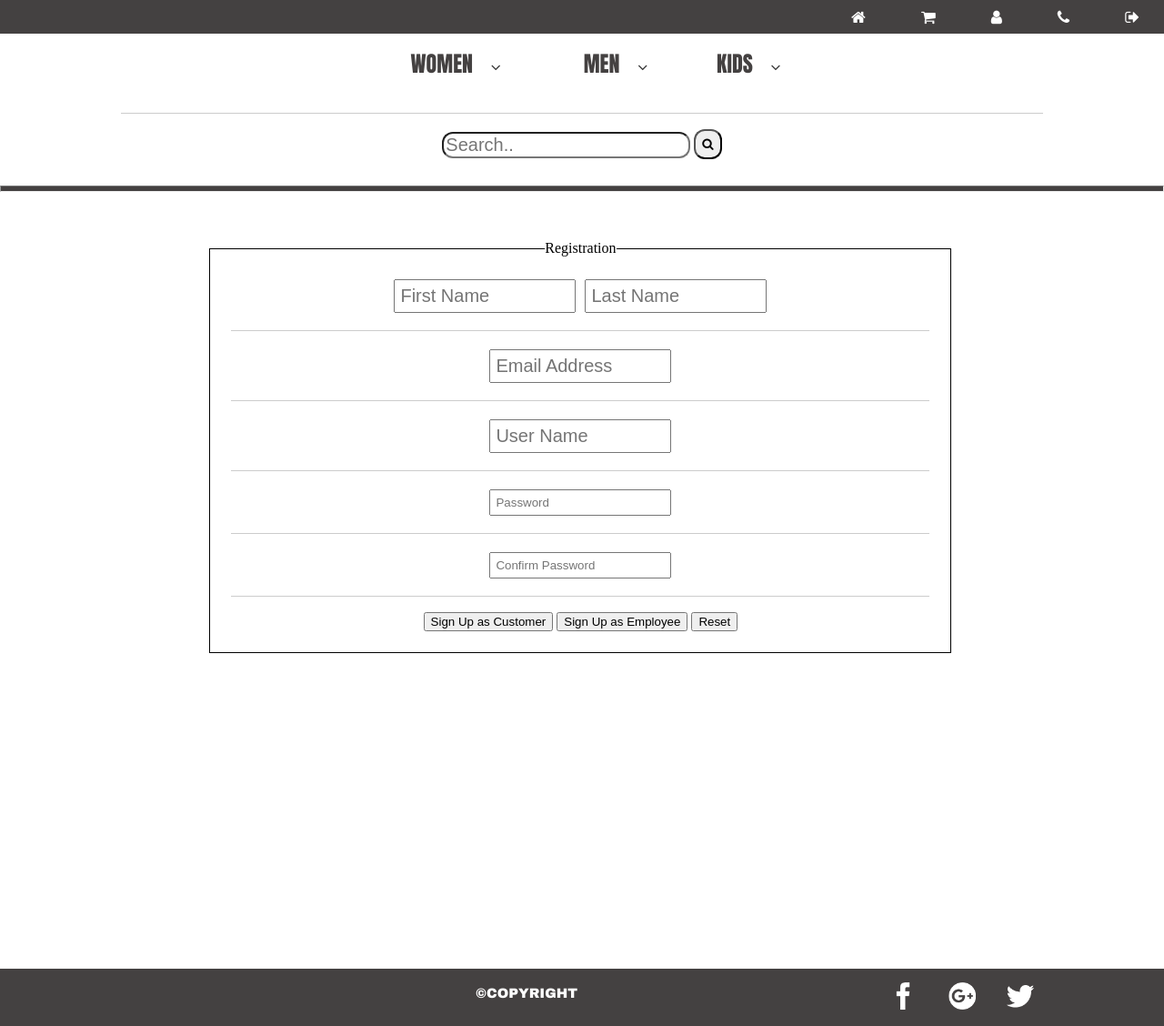
After one commit to samshad/E-commerceSite, a PHP site: page /signup.php in a window 1280 px wide. The commit adds this page. Shown: the whole page at 91% size. Run offline with PHP 8.4, Linux system fonts and the light colour scheme; some libraries are stand-ins or nearby versions.

Commit message:
attaching files

```diff
--- /dev/null
+++ b/signup.php
@@ -0,0 +1,8 @@
+<?php
+include_once "view/inc_header.php";
+include_once "view/inc_menu.php";
+
+include_once "view/inc_signup.php";
+
+include_once "view/inc_footer.php";
+?>
--- a/view/inc_header.php
+++ b/view/inc_header.php
@@ -23,10 +23,10 @@
                             <li style="text-align: center"><text id="Navfront"><font color="#444141">Login</font></text><hr></li>
                             <li><input type="text" placeholder="USERNAME" style="width: 80%"></li>
                             <li><input type="Password" placeholder="PASSWORD" style="width: 80%;"></li>
-                            <li style="text-align: center"><a href="forgot_password.html">Forgot Password?</a></li>
+                            <li style="text-align: center"><a href="forgetPassword.php">Forgot Password?</a></li>
                             <div style="text-align: center">
                                 <button type="Submit" name="signin" formaction="home.html">Sign in</button>
-                                <button type="Submit" name="signup" formaction="signup.html">Sign Up</button>
+                                <button type="Submit" name="signup" formaction="signup.php">Sign Up</button>
                             </div>
                         </form>
                     </ul>
--- /dev/null
+++ b/view/inc_signup.php
@@ -0,0 +1,36 @@
+<section>
+	<div class="wrapper">
+		<div class="form">
+			<form action="#" method="">
+				<fieldset id="signup-form">
+					<legend>Registration</legend>
+
+					<input type="text" name="firstname" placeholder="First Name" maxlength="30"/>
+					<input type="text" name="lastname" placeholder="Last Name" maxlength="30"/>
+
+					<hr>
+
+					<input type="text" name="email" maxlength="50" placeholder="Email Address"/>
+
+					<hr>
+
+					<input type="text" name="username" maxlength="30" placeholder="User Name"/>
+
+					<hr>
+
+					<input type="Password" name="password1" maxlength="50" placeholder="Password"/>
+
+					<hr>
+
+					<input type="Password" name="password2" maxlength="50" placeholder="Confirm Password"/>
+
+					<hr>
+
+					<button type="submit" name="submit" formaction="home.html">Sign Up as Customer</button>
+					<button type="submit" name="submit" formaction="home.html">Sign Up as Employee</button>
+					<button type="reset">Reset</button>
+				</fieldset>
+			</form>
+		</div>
+	</div>
+</section>
```
Also changed, not shown: forgetPassword.php (added, +8 -0 lines), view/inc_forgetpassword.php (added, +16 -0 lines).
